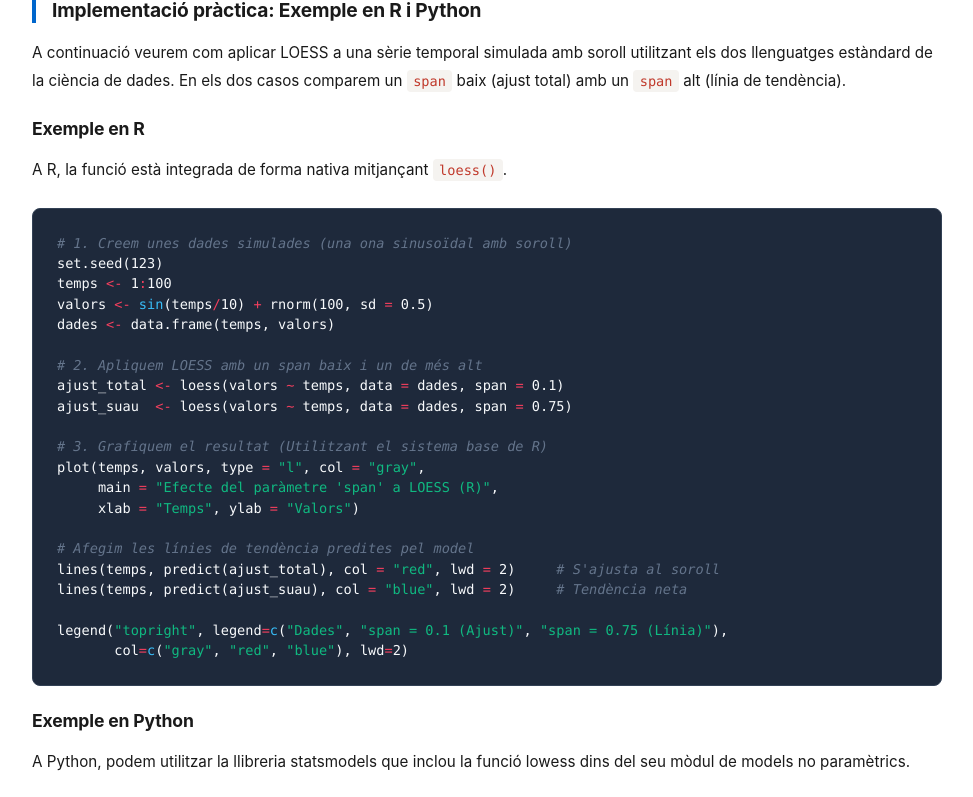
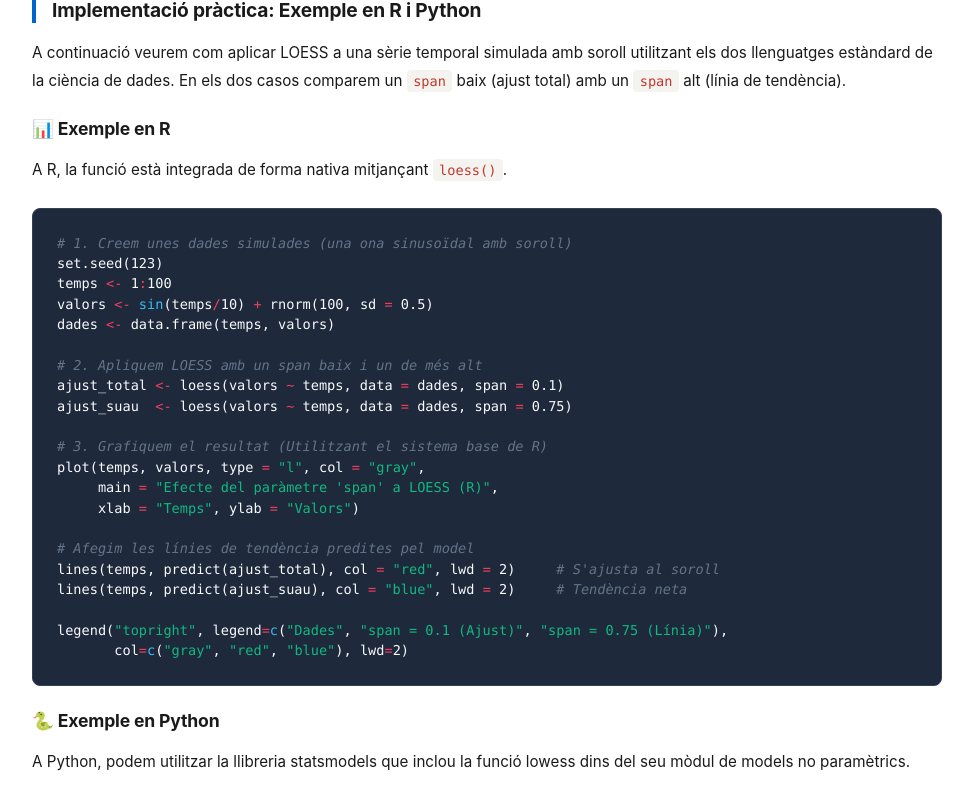
Before and after one commit to alberthr/alberthr.github.io, a Jekyll site: the page built from _posts/2018-06-09-suavitzat-polinomic.md, in a window 1280 px wide and 1400 px high, scrolled down 1241 px. Shown: the part 142-939 px from the top of the window, without its empty margins (182-1155 px from the left). Built offline with Jekyll 4.4.1, drawn with Linux system fonts in a browser that asks for light colours; comment, search, counter and statistics services are not loaded.

````diff
--- a/_posts/2018-06-09-suavitzat-polinomic.md
+++ b/_posts/2018-06-09-suavitzat-polinomic.md
@@ -40,7 +40,7 @@ El paràmetre que controla com es comporta aquesta línia s'anomena formalment *
 
 A continuació veurem com aplicar LOESS a una sèrie temporal simulada amb soroll utilitzant els dos llenguatges estàndard de la ciència de dades. En els dos casos comparem un `span` baix (ajust total) amb un `span` alt (línia de tendència).
 
-### Exemple en R
+### 📊 Exemple en R
 
 A R, la funció està integrada de forma nativa mitjançant `loess()`.
 
@@ -69,7 +69,7 @@ legend("topright", legend=c("Dades", "span = 0.1 (Ajust)", "span = 0.75 (Línia)
 ```
 
 
-### Exemple en Python
+### 🐍 Exemple en Python
 
 A Python, podem utilitzar la llibreria statsmodels que inclou la funció lowess dins del seu mòdul de models no paramètrics.
 
````
